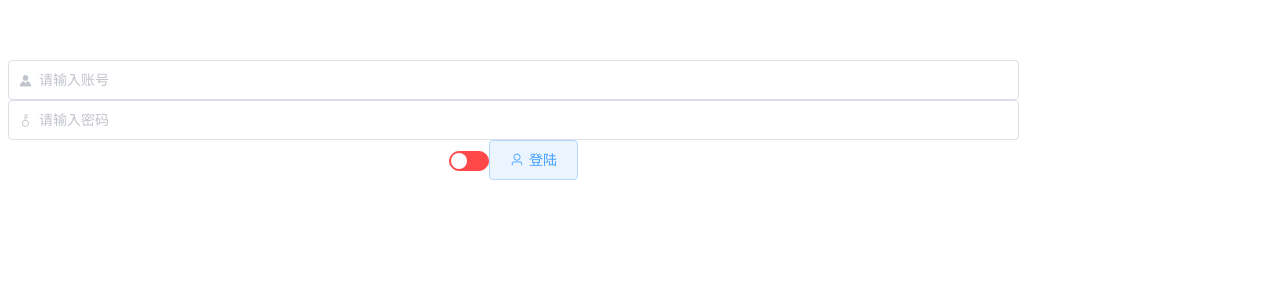
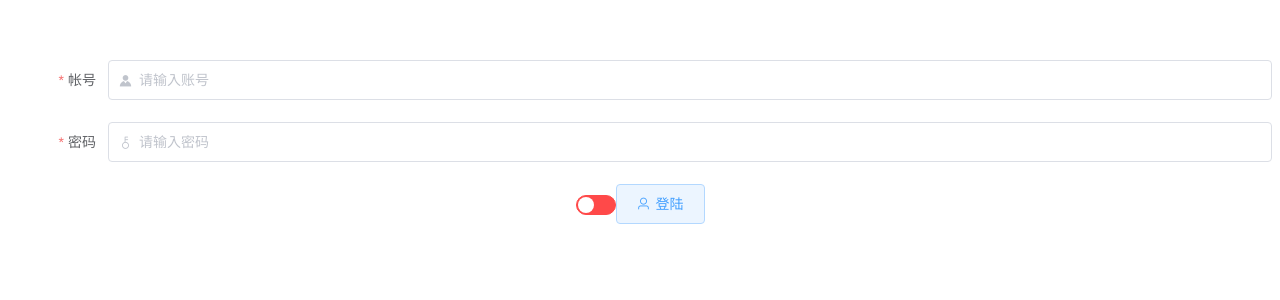
Before and after one commit to liangtengyu/fsb-vue, a Vue app: page / in a window 1280 px wide. Shown: the top 300 px of the page. Built offline with nearby package versions, Linux system fonts and the light colour scheme; what vue-resource would draw is missing.

Commit message:
更新登录,表单字段验证

```diff
--- a/src/components/Index.vue
+++ b/src/components/Index.vue
@@ -1,20 +1,22 @@
 <template>
   <div>
-    <form style="height: 30% ; width: 80%">
+    <el-form :model="ruleForm" :rules="rules" ref="ruleForm" label-width="100px" class="demo-ruleForm">
 
-
+      <el-form-item label="帐号" prop="input">
       <el-input
         placeholder="请输入账号"
-        v-model="input"
+        v-model="ruleForm.input"
         prefix-icon="el-icon-s-custom"
         max
         clearable>
       </el-input>
+      </el-form-item>
 
-      <el-input placeholder="请输入密码"  prefix-icon="el-icon-key" v-model="password" show-password></el-input>
-
+      <el-form-item label="密码" prop="password">
+      <el-input placeholder="请输入密码"  prefix-icon="el-icon-key" v-model="ruleForm.password" show-password></el-input>
+      </el-form-item>
       <el-switch
-        v-model="remeber"
+        v-model="ruleForm.remeber"
         active-color="#13ce66"
         inactive-color="#ff4949"
         active-value=true
@@ -22,8 +24,8 @@
         title="记住我">
       </el-switch>
 
-      <el-button type="primary" plain icon="el-icon-user" @click="login()">登陆</el-button>
-    </form>
+      <el-button type="primary" plain icon="el-icon-user" @click="login('ruleForm')">登陆</el-button>
+    </el-form>
   </div>
 </template>
 
@@ -32,16 +34,29 @@
   export default {
     data() {
       return {
+        ruleForm: {
         input: '',
         password: '',
-        remeber: true
+        remeber: true},
+        rules: {
+          input: [
+            { required: true, message: '请输入帐号', trigger: 'blur' },
+            { min: 4, max: 16, message: '长度在 4 到 16 个字符', trigger: 'blur' }
+          ],
+          password: [
+            { required: true, message: '请输入密码', trigger: 'blur' },
+            { min: 4, max: 16, message: '长度在 4 到 16 个字符', trigger: 'blur' }
+          ]
+        }
       }
     },methods:{
-      login(){
+      login(formName){
+        this.$refs[formName].validate((valid) => {
+          if (valid) {
             this.$http.post('http://localhost:9999/login',{
-          username:this.input,
-          password:this.password,
-          rememberMe:this.remeber
+                username:this.ruleForm.input,
+                password:this.ruleForm.password,
+                rememberMe:this.ruleForm.remeber
               },{emulateJSON:true}
 
             ).then((response) => {
@@ -58,6 +73,13 @@
               alert("登录失败")
               // error callback
             });
+          } else {
+            console.log('error submit!!');
+            return false;
+          }
+        });
+
+
       }
     }
   }
```
Lines whose indentation alone changed are shown as unchanged.
